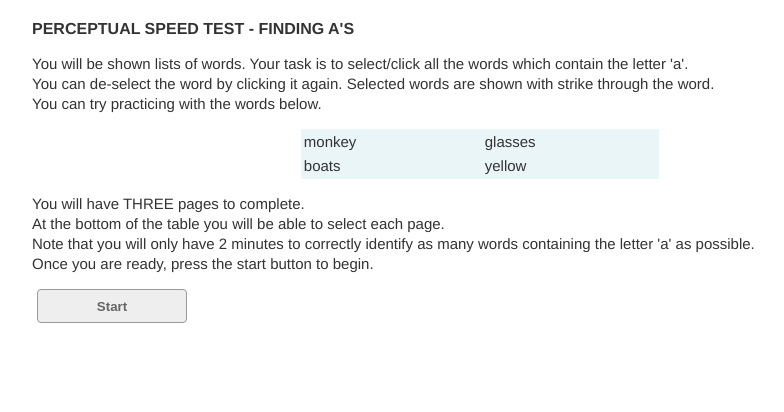
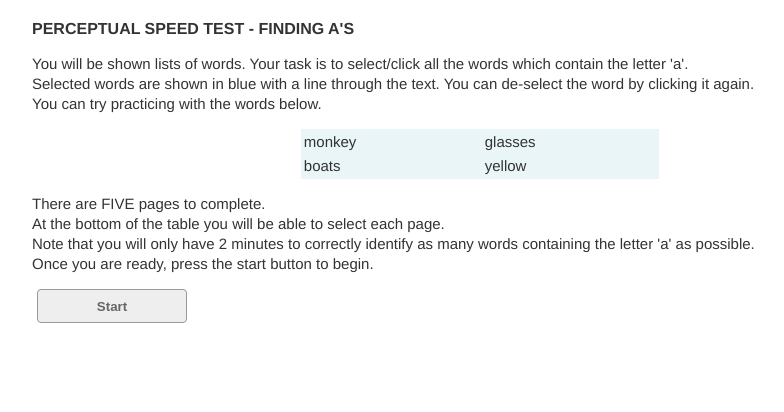
Before and after one commit to leifos/treconomics_2, a Django app: template treconomics_project/templates/survey/perceptual_speed_test_findas.html in a window 1280 px wide. Shown: the part 41-453 px from the top of the page, without its empty margins (160-944 px from the left). Run offline with Django 3.2, Linux system fonts and the light colour scheme; the template is opened without the code that fills it: most values are stand-ins (such as "Sample title", 1, 10 or a date in 2020); some libraries are stand-ins or nearby versions.

Commit message:
fixed mistakes in tasks

```diff
--- a/treconomics_project/populate_treconomics_db.py
+++ b/treconomics_project/populate_treconomics_db.py
@@ -14,7 +14,7 @@ def populate():
              remember = '<p> Afterwards, you will be asked to recall these '
                         'DIFFERENT AIRPORTS and their SECURITY MEASURES </p>',
              concepts ='<p> Recall as many AIRPORTS and SECURITY MEASURES that were taking additional security measures, '
-                       'that you  found.</p>'
+                       'that you found.</p>'
              )
     #airport and measures to improve security
     add_task(topic_num='347',
@@ -32,8 +32,7 @@ def populate():
              title='Curbing Population Growth',
              description='<p>Find and bookmark articles that discuss '
                          'DIFFERENT COUNTRIES that have been successful in '
-                         'CURBING POPULATION GROWTH MEASURES. '
-                         'growth and the measures they have taken to do so.</p>',
+                         'CURBING POPULATION GROWTH and the measures they have taken to do so.</p>',
              remember='<p> Afterwards, you will be asked to recall these '
                       'DIFFERENT COUNTRIES and their MEASURES to reduce population growth.</p>',
              concepts ='<p> Recall as many COUNTRIES and the MEASURES they use to control population growth, '
--- a/treconomics_project/templates/survey/perceptual_speed_test_findas.html
+++ b/treconomics_project/templates/survey/perceptual_speed_test_findas.html
@@ -25,8 +25,9 @@
 <div id="pst_instructions">
     <p> You will be shown lists of words.
         Your task is to select/click all the words which contain the letter 'a'.<br/>
+        Selected words are shown in blue with a line through the text.
         You can de-select the word by clicking it again.
-        Selected words are shown with strike through the word.<br/>
+        <br/>
         You can try practicing with the words below.<br/>
 
         <table  style="width:40%;  background-color:#e9f5f7;">
@@ -37,7 +38,7 @@
 </p>
     <p>
 
-        You will have THREE pages to complete.<br/>
+        There are FIVE pages to complete.<br/>
 
         At the bottom of the table you will be able to select each page.<br/>
 
```
